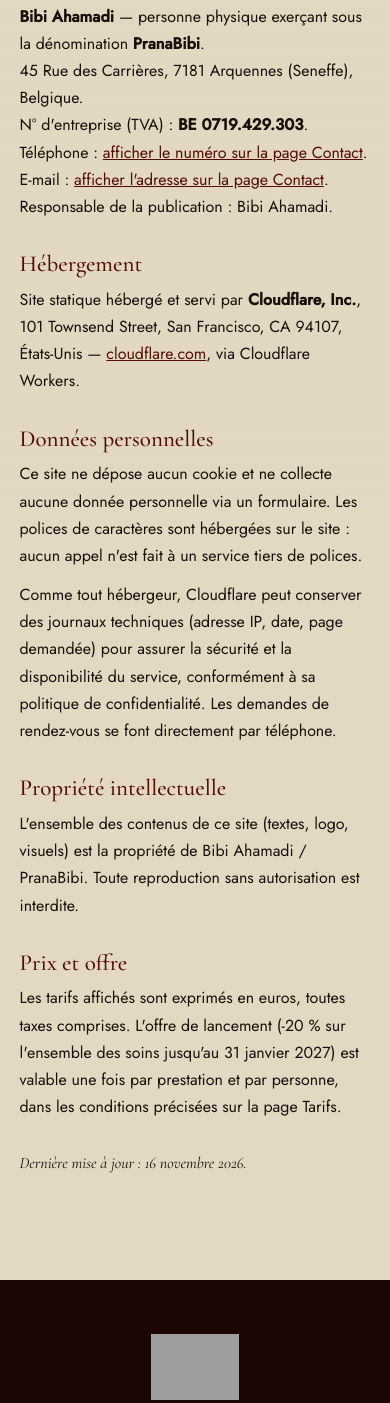
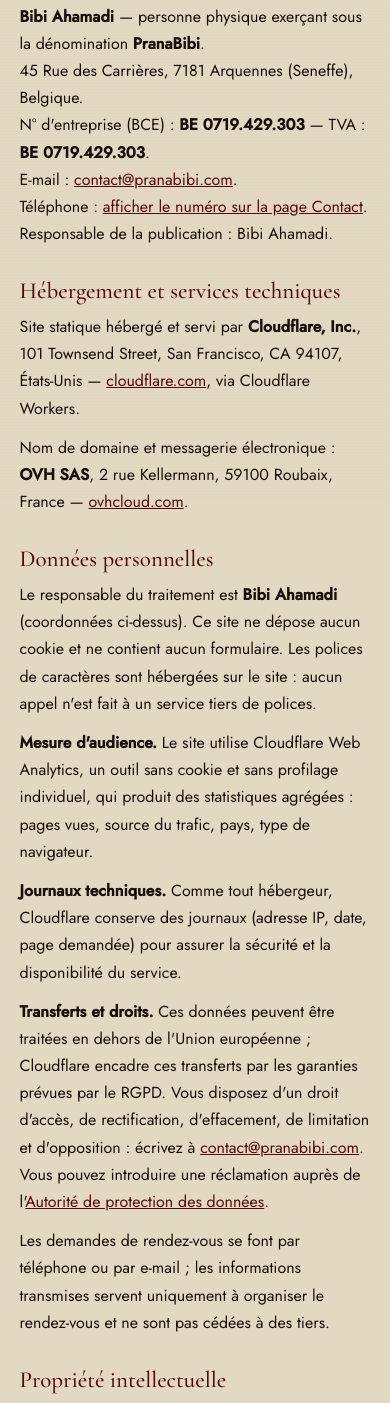
Before and after one commit to fireman358/pranabibi, a website: page public/mentions-legales.html in a window 390 px wide. Shown: the part 346-1749 px from the top of the page. Drawn offline with Linux system fonts and the light colour scheme; grey boxes are pictures that could not be loaded.

Commit message:
Met les mentions legales en conformite avec la loi belge
- E-mail en clair (loi 11/03/2003, art. 7 §1er, 3) ; telephone toujours masque\n- BCE et TVA distingues ; OVH identifie (domaine et messagerie)\n- RGPD : responsable, Cloudflare Web Analytics, transferts, droits, APD\n- Litiges : Service de mediation pour le consommateur ; date au 21/11/2026

```diff
--- a/public/mentions-legales.html
+++ b/public/mentions-legales.html
@@ -65,17 +65,22 @@
 
     <h2>Éditeur du site</h2>
     <p><strong>Bibi Ahamadi</strong> — personne physique exerçant sous la dénomination <strong>PranaBibi</strong>.<br>
-    45 Rue des Carrières, 7181 Arquennes (Seneffe), Belgique.<br>    N° d'entreprise (TVA) : <strong>BE 0719.429.303</strong>.<br>
+    45 Rue des Carrières, 7181 Arquennes (Seneffe), Belgique.<br>
+    N° d'entreprise (BCE) : <strong>BE 0719.429.303</strong> — TVA : <strong>BE 0719.429.303</strong>.<br>
+    E-mail : <a href="mailto:contact@pranabibi.com">contact@pranabibi.com</a>.<br>
     Téléphone : <a href="/#contact">afficher le numéro sur la page Contact</a>.<br>
-    E-mail : <a href="/#contact">afficher l'adresse sur la page Contact</a>.<br>
     Responsable de la publication : Bibi Ahamadi.</p>
 
-    <h2>Hébergement</h2>
+    <h2>Hébergement et services techniques</h2>
     <p>Site statique hébergé et servi par <strong>Cloudflare, Inc.</strong>, 101 Townsend Street, San Francisco, CA 94107, États-Unis — <a href="https://www.cloudflare.com" target="_blank" rel="noopener">cloudflare.com<span class="sr-only"> (nouvel onglet)</span></a>, via Cloudflare Workers.</p>
+    <p>Nom de domaine et messagerie électronique : <strong>OVH SAS</strong>, 2 rue Kellermann, 59100 Roubaix, France — <a href="https://www.ovhcloud.com" target="_blank" rel="noopener">ovhcloud.com<span class="sr-only"> (nouvel onglet)</span></a>.</p>
 
     <h2>Données personnelles</h2>
-    <p>Ce site ne dépose aucun cookie et ne collecte aucune donnée personnelle via un formulaire. Les polices de caractères sont hébergées sur le site : aucun appel n'est fait à un service tiers de polices.</p>
-    <p>Comme tout hébergeur, Cloudflare peut conserver des journaux techniques (adresse IP, date, page demandée) pour assurer la sécurité et la disponibilité du service, conformément à sa politique de confidentialité. Les demandes de rendez-vous se font directement par téléphone.</p>
+    <p>Le responsable du traitement est <strong>Bibi Ahamadi</strong> (coordonnées ci-dessus). Ce site ne dépose aucun cookie et ne contient aucun formulaire. Les polices de caractères sont hébergées sur le site : aucun appel n'est fait à un service tiers de polices.</p>
+    <p><strong>Mesure d'audience.</strong> Le site utilise Cloudflare Web Analytics, un outil sans cookie et sans profilage individuel, qui produit des statistiques agrégées : pages vues, source du trafic, pays, type de navigateur.</p>
+    <p><strong>Journaux techniques.</strong> Comme tout hébergeur, Cloudflare conserve des journaux (adresse IP, date, page demandée) pour assurer la sécurité et la disponibilité du service.</p>
+    <p><strong>Transferts et droits.</strong> Ces données peuvent être traitées en dehors de l'Union européenne ; Cloudflare encadre ces transferts par les garanties prévues par le RGPD. Vous disposez d'un droit d'accès, de rectification, d'effacement, de limitation et d'opposition : écrivez à <a href="mailto:contact@pranabibi.com">contact@pranabibi.com</a>. Vous pouvez introduire une réclamation auprès de l'<a href="https://www.autoriteprotectiondonnees.be" target="_blank" rel="noopener">Autorité de protection des données<span class="sr-only"> (nouvel onglet)</span></a>.</p>
+    <p>Les demandes de rendez-vous se font par téléphone ou par e-mail ; les informations transmises servent uniquement à organiser le rendez-vous et ne sont pas cédées à des tiers.</p>
 
     <h2>Propriété intellectuelle</h2>
     <p>L'ensemble des contenus de ce site (textes, logo, visuels) est la propriété de Bibi Ahamadi / PranaBibi. Toute reproduction sans autorisation est interdite.</p>
@@ -83,7 +88,10 @@
     <h2>Prix et offre</h2>
     <p>Les tarifs affichés sont exprimés en euros, toutes taxes comprises. L'offre de lancement (-20&nbsp;% sur l'ensemble des soins jusqu'au 31 janvier 2027) est valable une fois par prestation et par personne, dans les conditions précisées sur la page Tarifs.</p>
 
-    <p class="legal-update">Dernière mise à jour : 16 novembre 2026.</p>
+    <h2>Litiges</h2>
+    <p>En cas de difficulté, contactez d'abord l'institut à l'adresse e-mail ci-dessus. Le consommateur peut également s'adresser au <a href="https://mediationconsommateur.be" target="_blank" rel="noopener">Service de médiation pour le consommateur<span class="sr-only"> (nouvel onglet)</span></a>.</p>
+
+    <p class="legal-update">Dernière mise à jour : 21 novembre 2026.</p>
   </div>
 </main>
 
```
Also changed, not shown: EMAIL-OVH.md (+1 -1 lines), SECURITY.md (+1 -1 lines).
